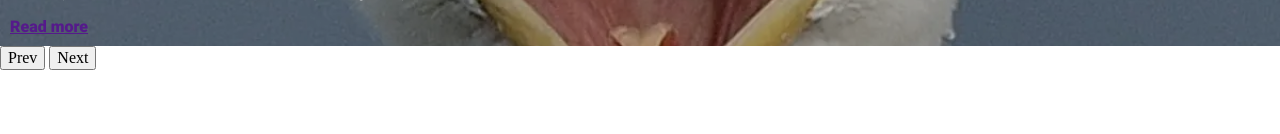
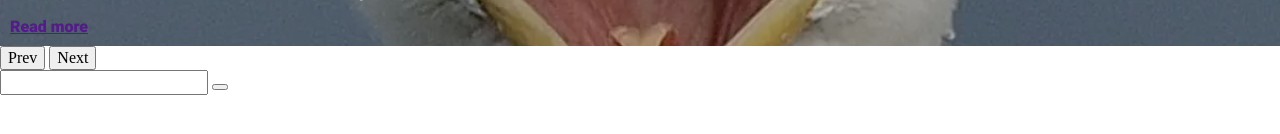
Before and after one commit to hejkahalo/slider_, a plain HTML site: page index.html in a window 1280 px wide. Shown: the part 254-388 px from the top of the page. Drawn offline with Linux system fonts and the light colour scheme.

Commit message:
position/live templates examples

```diff
--- a/index.html
+++ b/index.html
@@ -42,3 +42,10 @@
 </nav>
 </body>
 </html>
+<form action="" class="elo" method="">
+    <label for="" class="elo__lbl"></label>
+    <input type="text" id="" class="elo__input">
+
+
+    <button type="submit" class="elo__btn"></button>
+</form>
```
